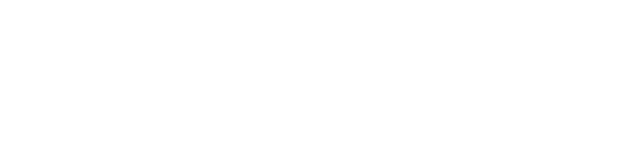
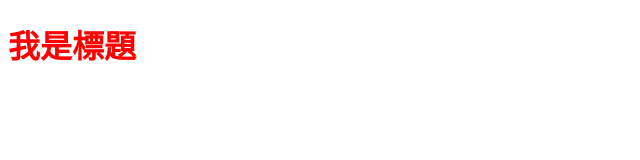
Before and after one commit to zuien-kk/git-20250703, a plain HTML site: page index.html in a window 1280 px wide. Shown: the whole page, without its empty margins (0-640 px from the left). Drawn offline with Linux system fonts and the light colour scheme.

Commit message:
建立css環境

```diff
--- /dev/null
+++ b/all.css
@@ -0,0 +1,3 @@
+h1{
+    color: red;
+}
--- a/index.html
+++ b/index.html
@@ -4,8 +4,9 @@
     <meta charset="UTF-8">
     <meta name="viewport" content="width=device-width, initial-scale=1.0">
     <title>Document</title>
+    <link rel="stylesheet" href="all.css">
 </head>
 <body>
-
+    <h1>我是標題</h1>
 </body>
 </html>
```
